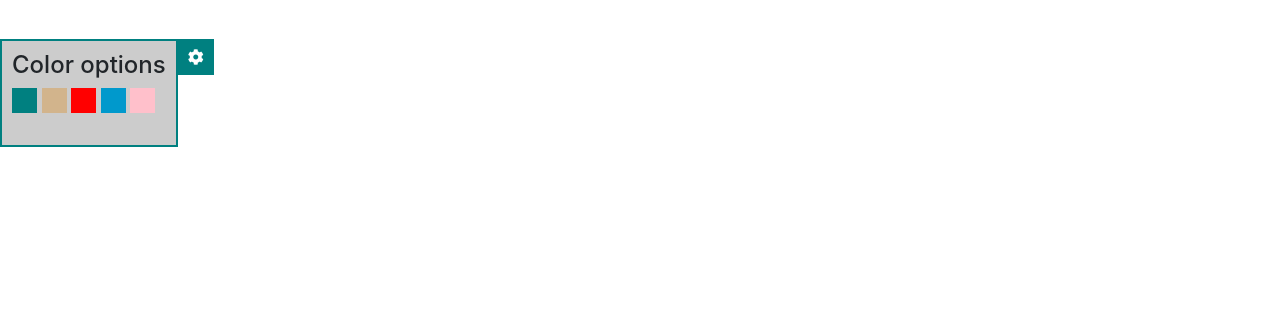
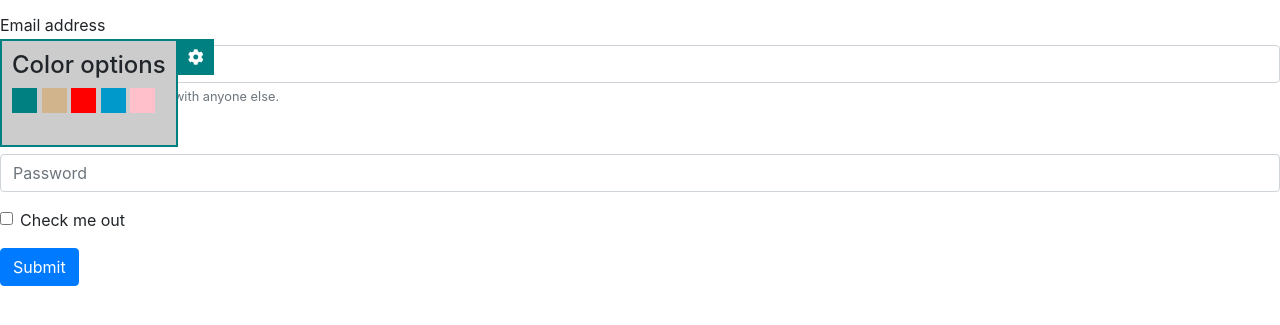
Before and after one commit to MTarek023/route-Course, a plain HTML site: page index.html in a window 1280 px wide. Shown: the part 61-386 px from the top of the page. Drawn offline with Linux system fonts and the light colour scheme.

Commit message:
dina update

```diff
--- a/index.html
+++ b/index.html
@@ -37,6 +37,25 @@
 		<i class="fas fa-cog"></i>
 		<div class="clearfix"></div>
 	</section>
+   <section id="form-group">
+    <form>
+  <div class="form-group">
+    <label for="exampleInputEmail1">Email address</label>
+    <input type="email" class="form-control" id="exampleInputEmail1" aria-describedby="emailHelp" placeholder="Enter email">
+    <small id="emailHelp" class="form-text text-muted">We'll never share your email with anyone else.</small>
+  </div>
+  <div class="form-group">
+    <label for="exampleInputPassword1">Password</label>
+    <input type="password" class="form-control" id="exampleInputPassword1" placeholder="Password">
+  </div>
+  <div class="form-group form-check">
+    <input type="checkbox" class="form-check-input" id="exampleCheck1">
+    <label class="form-check-label" for="exampleCheck1">Check me out</label>
+  </div>
+  <button type="submit" class="btn btn-primary">Submit</button>
+</form>
+       </section>
+
 <script src="js/jquery-3.3.1.min.js"></script>
 <script src="js/bootstrap.min.js"></script>
 <script src="js/popper.js"></script>
```
